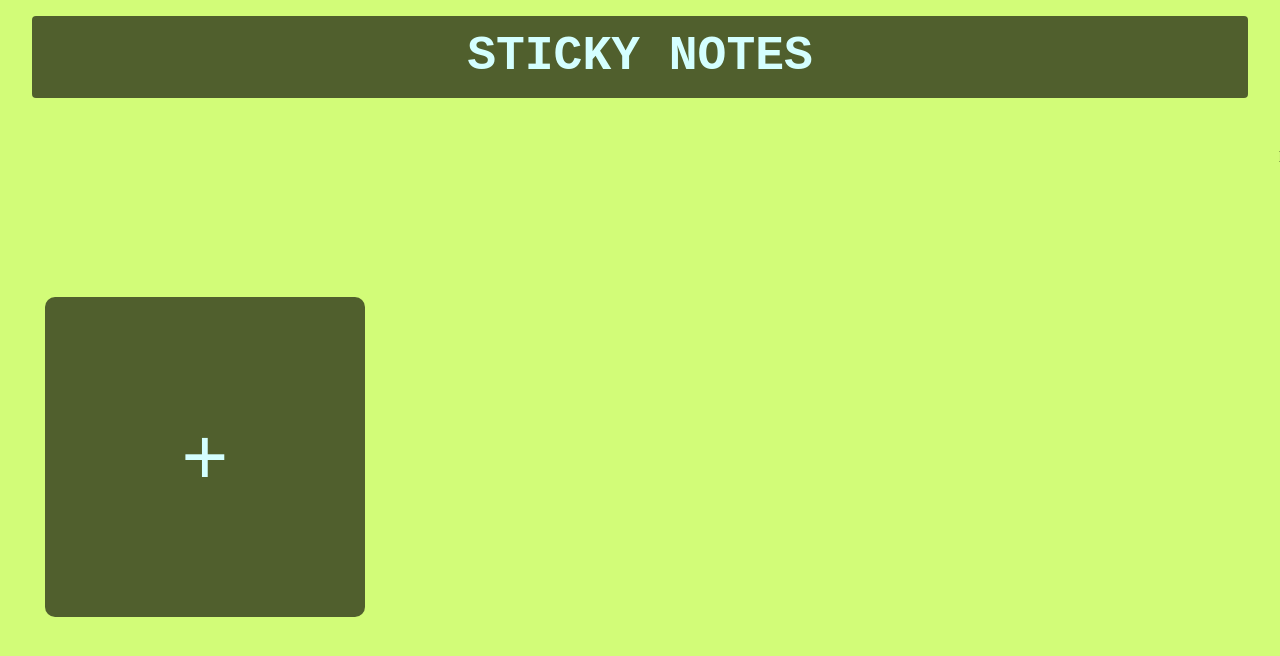
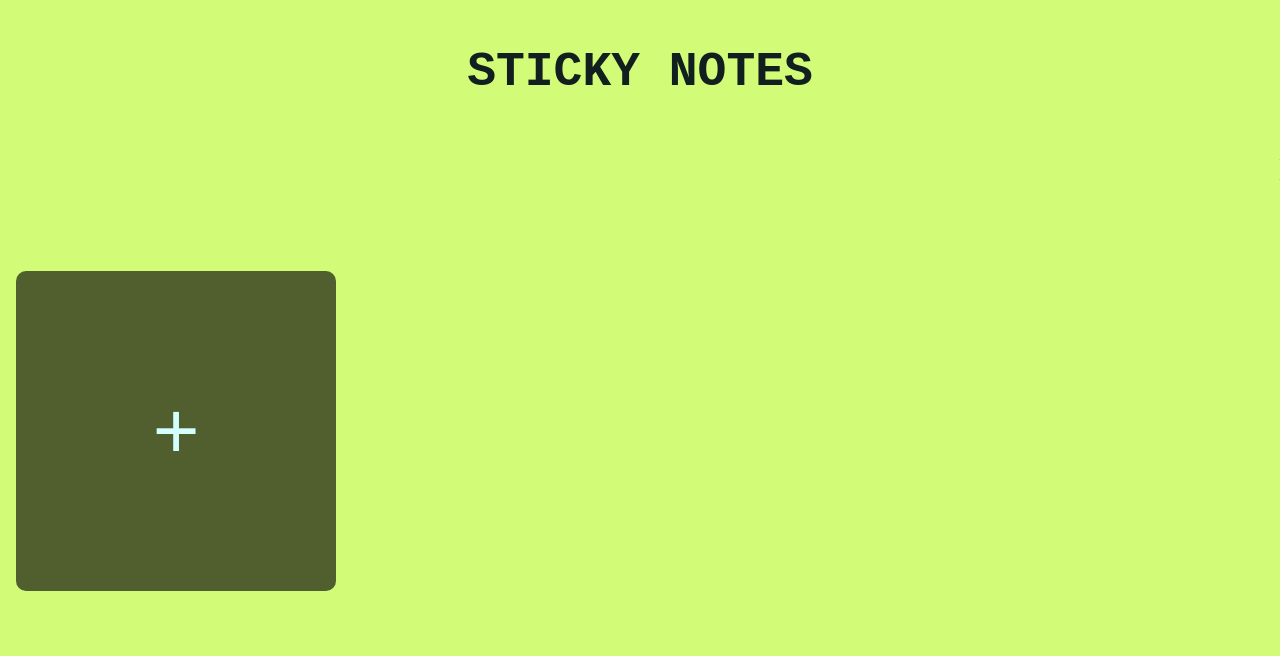
Before and after one commit to Prachiti15/StickyNotes-, a plain HTML site: page index.html in a window 1280 px wide. Drawn offline with Linux system fonts and the light colour scheme.

Commit message:
Update main.css

```diff
--- a/main.css
+++ b/main.css
@@ -3,42 +3,27 @@ body {
     background: #d2fc78;
 }
 
-h1 {
-    margin-top: 1rem;
-    margin-left: 2rem;
-    margin-right: 2rem;
-    padding: 1%;
-    height: 3.5rem;
-    border: none;
-    outline: none;
-    border-radius: 4px;
-    background: rgba(0, 0, 0, 0.619);
-    font-size: 3rem;
-    font-family: monospace;
 
-    text-align: center;
-    color: rgb(212, 255, 255);
-}
+@media screen and (min-width: 400px)
+{
+    marquee{
+        font-size: 2rem;
+    color: rgb(53, 98, 98);
+    }
+    h1 {
+            padding: 1%;
+            height: 3.5rem;
+            font-size: 3rem;
+            font-family: monospace;
+            text-align: center;
+            color: rgb(18, 31, 31);
 
+        }
 #app {
     display: grid;
     grid-template-columns: repeat(auto-fill, 20rem);
-    padding: 2.8rem;
+    padding: 2%;
     gap: 1rem;
-}
-
-#del {
-    margin-top: 1rem;
-    margin-left: 2rem;
-    margin-right: 2rem;
-    padding: 0.8%;
-    height: 2rem;
-    border: none;
-    outline: none;
-    border-radius: 4px;
-    background: rgba(154, 76, 154, 0.619);
-    font-size: 1.5rem;
-    color: rgb(212, 255, 255);
 }
 
 .note {
@@ -52,6 +37,7 @@ h1 {
     font-family: 'Segoe UI', Tahoma, Geneva, Verdana, sans-serif;
     font-size: larger;
     font-weight: 550;
+    position: relative;
 }
 
 .addNote {
@@ -64,9 +50,68 @@ h1 {
     color: rgb(212, 255, 255);
     cursor: pointer;
     transition: background 0.2s;
+    position: relative;
 }
 
 .addNote:hover {
     background: rgba(0, 0, 0, 0.781);
 
+}}
+
+
+@media screen and (min-width: 200px) {
+    marquee {
+            font-size: 2rem;
+            color: rgb(53, 98, 98);
+          }
+    h1 {
+            padding-top: 1%;
+            padding-left: 1%;
+            padding-right: 1%;
+            padding-bottom: 0;
+            height: 3.5rem;
+            font-size: 3rem;
+            font-family: monospace;
+            text-align: center;
+            color: rgb(18, 31, 31);
+
+        }
+    #app {
+        display: grid;
+        grid-template-columns: repeat(auto-fill, 20rem);
+        padding: 1rem;
+        gap: 1rem;
+    }
+
+    .note {
+        height: 20rem;
+        box-sizing: border-box;
+        padding: 1rem;
+        border: none;
+        border-radius: 10px;
+        box-shadow: 0 0 7px rgb(46, 10, 100);
+        resize: none;
+        font-family: 'Segoe UI', Tahoma, Geneva, Verdana, sans-serif;
+        font-size: larger;
+        font-weight: 550;
+        position: relative;
+    }
+
+    .addNote {
+        height: 20rem;
+        border: none;
+        outline: none;
+        border-radius: 10px;
+        background: rgba(0, 0, 0, 0.619);
+        font-size: 5rem;
+        color: rgb(212, 255, 255);
+        cursor: pointer;
+        transition: background 0.2s;
+        position: relative;
+    }
+
+    .addNote:hover {
+        background: rgba(0, 0, 0, 0.781);
+
+    }
 }
```
